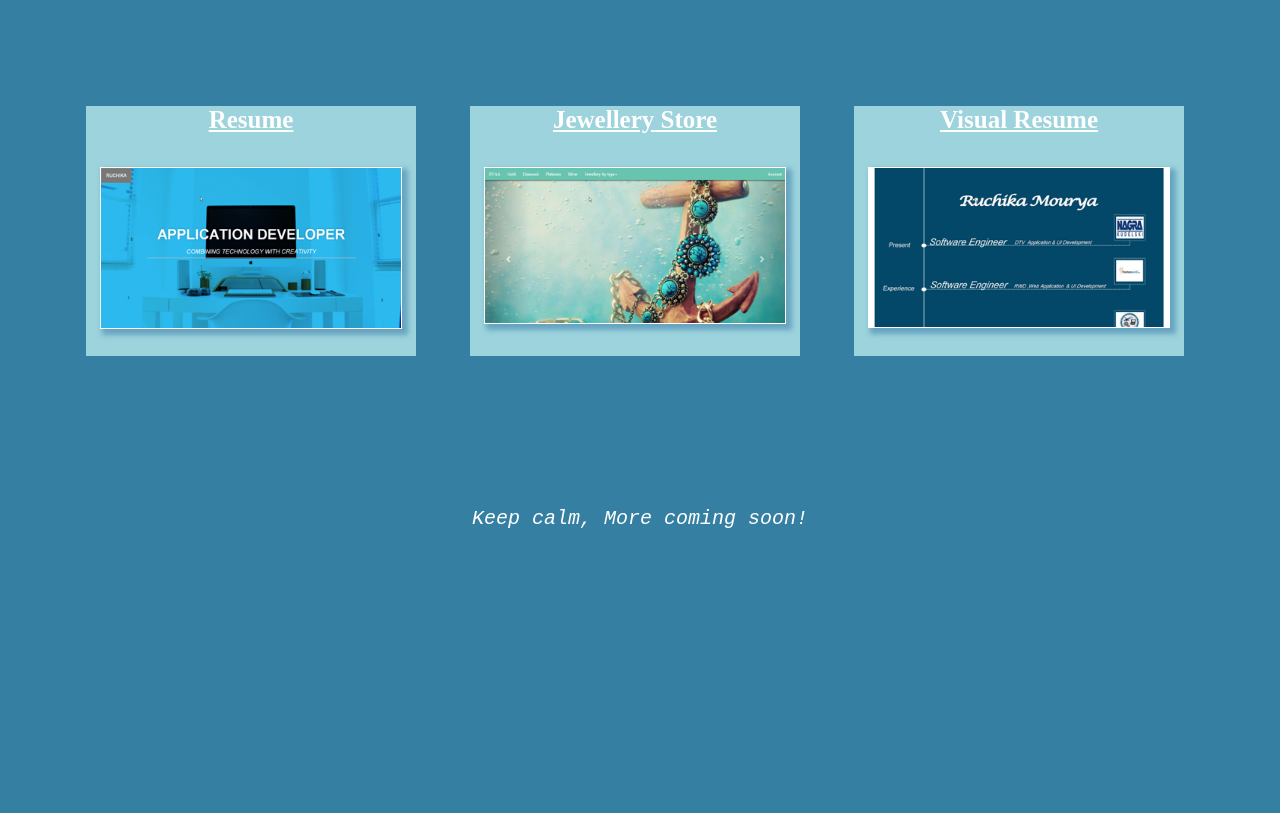
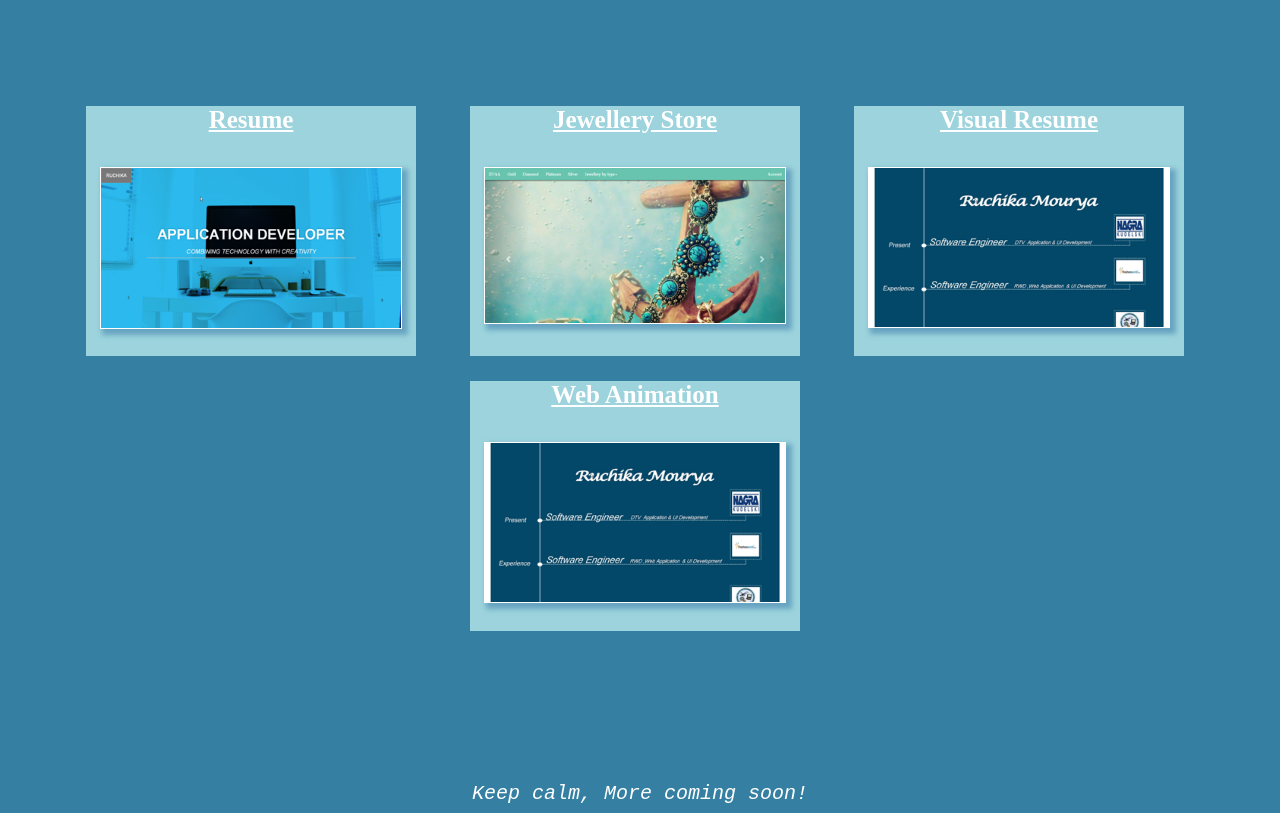
Before and after one commit to RuchiraMourya/MyExp, a plain HTML site: page index.html in a window 1280 px wide. Shown: the part 79-892 px from the top of the page. Before the commit the page ends 800 px from the top, so only its background shows below. Drawn offline with Linux system fonts and the light colour scheme.

Commit message:
Update index.html

```diff
--- a/index.html
+++ b/index.html
@@ -59,6 +59,8 @@
 		<img src="snap2.png"></li>
 		<li><a href="https://ruchiramourya.github.io/MyExp/visualResume/">Visual Resume</a>
 		<img src="snap3.png"></li>
+		<li><a href="https://ruchiramourya.github.io/MyExp/web-animation/">Web Animation</a>
+		<img src="snap3.png"></li>
 	</ul>
 
 	<div class = "more">Keep calm, More coming soon!</div>
```
